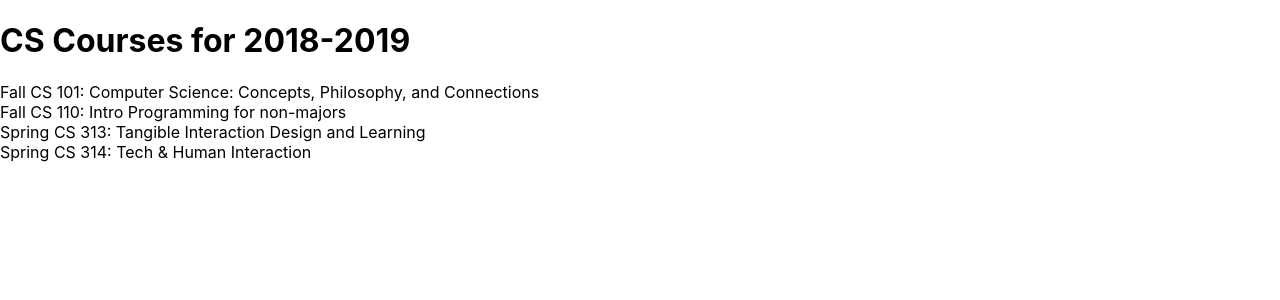
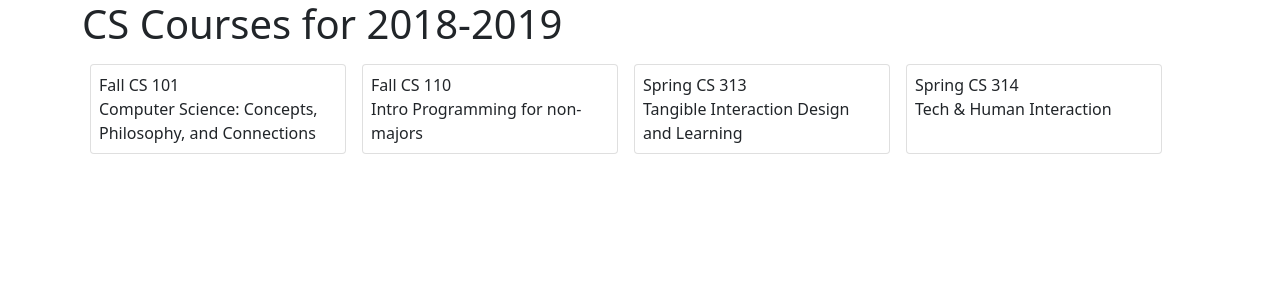
Before and after one commit to Sm1te/cs394-scheduler, a React (Create React App) app: page / in a window 1280 px wide. Shown: the top 300 px of the page. Built offline with nearby package versions, Linux system fonts and the light colour scheme.

Commit message:
Add Style to make it look nice

```diff
--- a/package.json
+++ b/package.json
@@ -6,7 +6,10 @@
     "@testing-library/jest-dom": "^5.16.3",
     "@testing-library/react": "^12.1.4",
     "@testing-library/user-event": "^13.5.0",
+    "boostrap": "^2.0.0",
+    "bootstrap": "^5.1.3",
     "react": "^18.0.0",
+    "react-bootstrap": "^2.2.2",
     "react-dom": "^18.0.0",
     "react-scripts": "5.0.0",
     "web-vitals": "^2.1.4"
--- a/src/App.css
+++ b/src/App.css
@@ -1,38 +1,4 @@
-.App {
-  text-align: center;
+.course_list {
+  display: grid;
+  grid-template-columns: repeat(auto-fill, minmax(12rem, 17rem));
 }
-
-.App-logo {
-  height: 40vmin;
-  pointer-events: none;
-}
-
-@media (prefers-reduced-motion: no-preference) {
-  .App-logo {
-    animation: App-logo-spin infinite 20s linear;
-  }
-}
-
-.App-header {
-  background-color: #282c34;
-  min-height: 100vh;
-  display: flex;
-  flex-direction: column;
-  align-items: center;
-  justify-content: center;
-  font-size: calc(10px + 2vmin);
-  color: white;
-}
-
-.App-link {
-  color: #61dafb;
-}
-
-@keyframes App-logo-spin {
-  from {
-    transform: rotate(0deg);
-  }
-  to {
-    transform: rotate(360deg);
-  }
-}
--- a/src/App.js
+++ b/src/App.js
@@ -1,4 +1,5 @@
 import React from 'react';
+import './App.css';
 
 const schedule = {
   "title": "CS Courses for 2018-2019",
@@ -33,8 +34,8 @@ const Banner = ({ title }) => (
 
 //iteration
 const CourseList = ({ courses }) => (
-  <div>
-  { Object.values(courses).map(course => <Course key={course.id} course={ course } />) }
+  <div className='course_list' >
+    { Object.values(courses).map(course => <Course key={course.id} course={ course } />) }
   </div>
 );
 
@@ -50,13 +51,21 @@ const getCourseNumber = course => (
 
 //({}) since we send a object here
 const Course = ({ course }) => (
-  <div>
-    { getCourseTerm(course) } CS { getCourseNumber(course) }: { course.title }
+  <div className='card m-2 p-2'>
+    <div className='card_body'>
+      <div className='card_title'>
+        {getCourseTerm(course)} CS {getCourseNumber(course)}
+      </div>
+      <div className='card_text'>
+            {course.title}
+      </div>
+    </div>
+
   </div>
 );
 
 const App = () =>  (
-  <div>
+  <div className='container'>
     <Banner title={ schedule.title } />
     <CourseList courses={ schedule.courses } />
   </div>
--- a/src/index.js
+++ b/src/index.js
@@ -1,6 +1,6 @@
 import React from 'react';
 import ReactDOM from 'react-dom';
-import './index.css';
+import 'bootstrap/dist/css/bootstrap.min.css';
 import App from './App';
 import reportWebVitals from './reportWebVitals';
 
```
Also changed, not shown: firebase.json, 1 other file (tests, documents, lock files or other folders).
